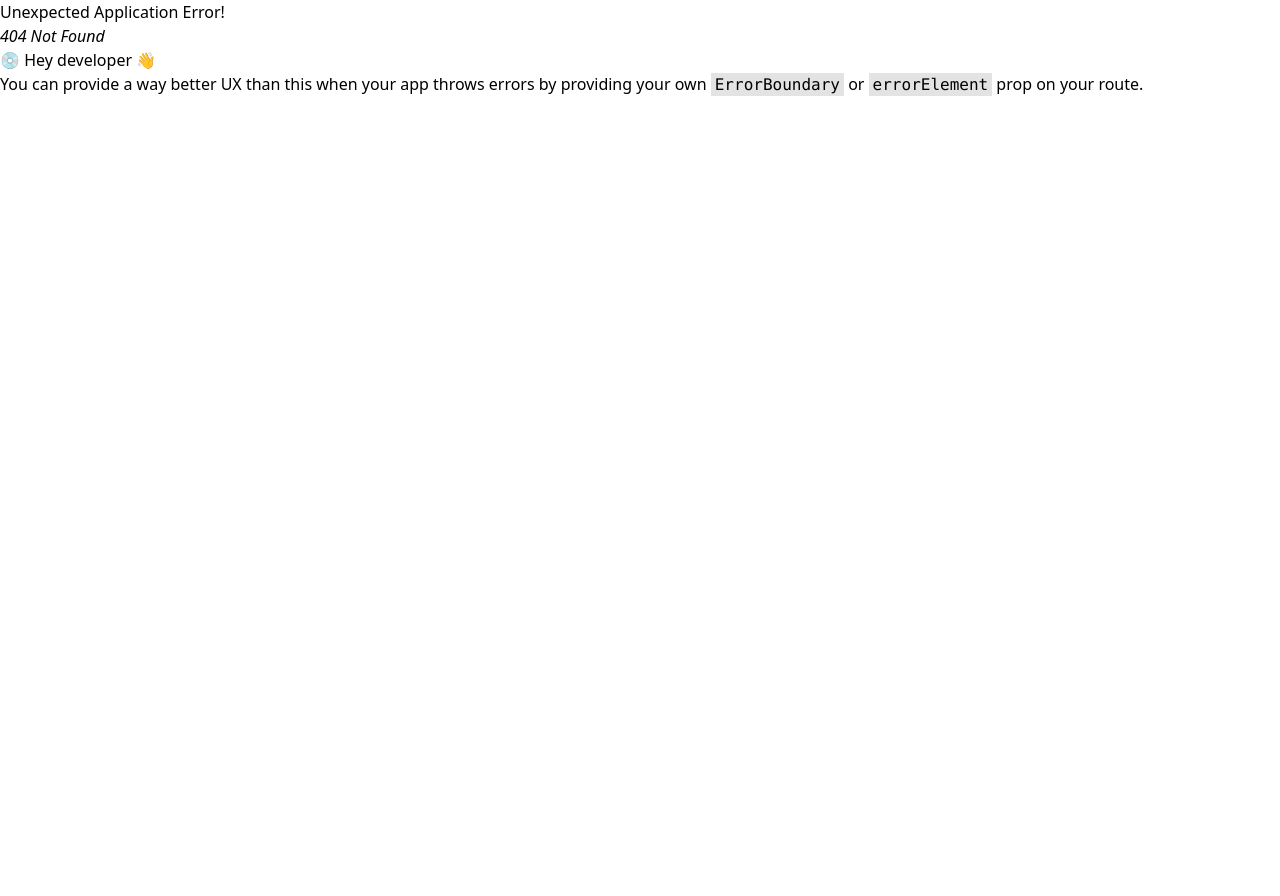
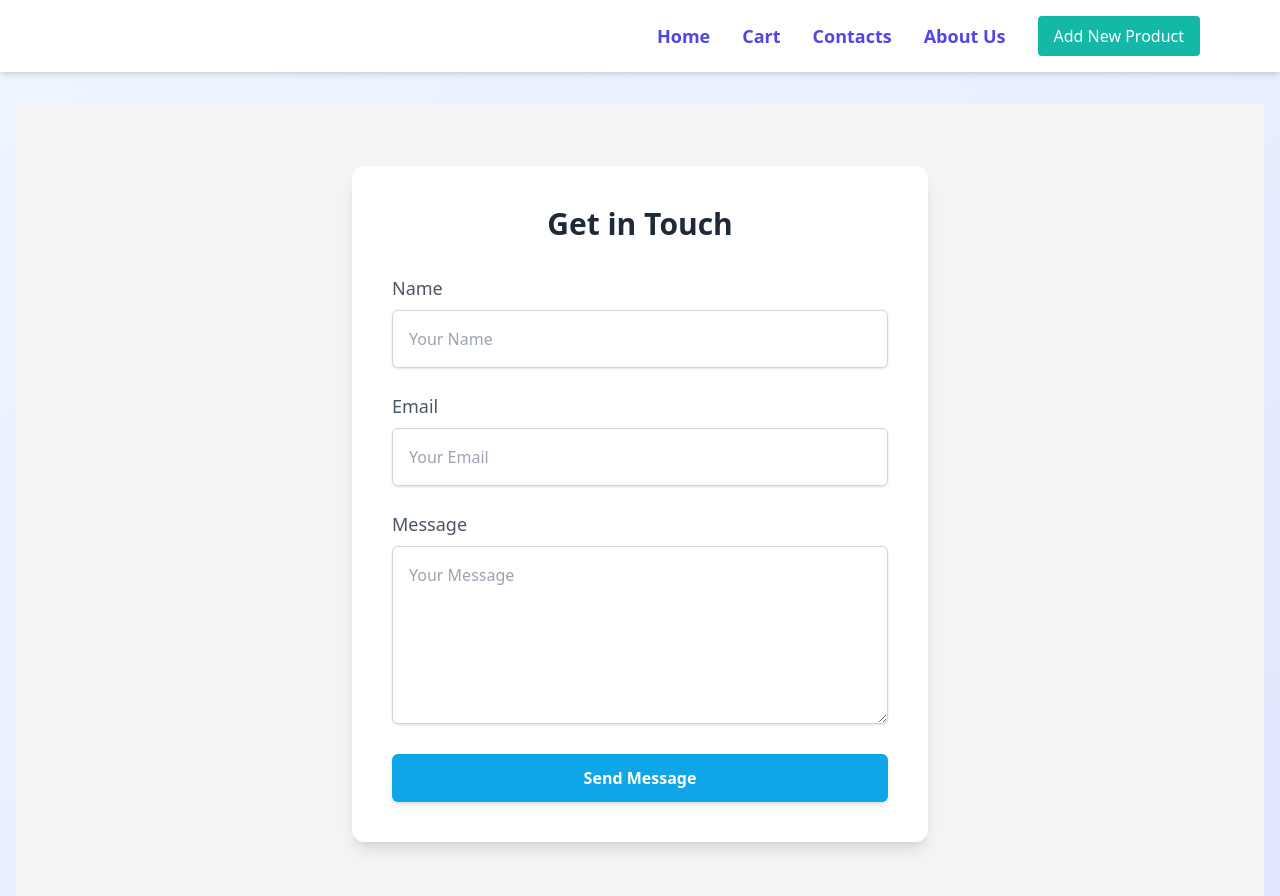
Before and after one commit to dipsankadariya/MERN-Ecommerce-Website, a React (Vite) app in the folder frontend/: page /contacts in a window 1280 px wide. Before the commit this address had no page. Shown: the top 896 px of the page. Before the commit the page ends 800 px from the top, so only its background shows below. Built offline with nearby package versions, Linux system fonts and the light colour scheme.

Commit message:
added  new components

```diff
--- /dev/null
+++ b/frontend/src/Components/About.jsx
@@ -0,0 +1,33 @@
+import React from 'react';
+
+function About() {
+  return (
+    <main className='bg-gradient-to-b from-green-100 to-white min-h-screen py-12'>
+      <div className='container mx-auto px-6'>
+        <div className='bg-white shadow-lg rounded-lg p-10 border border-gray-200'>
+          <h1 className='text-4xl font-extrabold text-gray-800 mb-6'>About NepalMart</h1>
+          <p className='text-lg text-gray-700 mb-4'>
+            Welcome to NepalMart, your one-stop destination for all your shopping needs!
+          </p>
+          <p className='text-lg text-gray-700 mb-4'>
+            At NepalMart, we believe in bringing the best of Nepal right to your doorstep. Our mission
+            is to provide a diverse range of high-quality products that celebrate the rich culture,
+            craftsmanship, and natural beauty of our country.
+          </p>
+          <p className='text-lg text-gray-700 mb-4'>
+            From traditional handicrafts to modern electronics, we curate products that cater to
+            every taste and budget. Our commitment to exceptional customer service ensures a
+            seamless shopping experience, whether you're browsing online or visiting our store.
+          </p>
+          <p className='text-lg text-gray-700 mb-4'>
+            Join us as we embark on a journey to promote local artisans and businesses, while also
+            making it easy for you to shop for the best products Nepal has to offer. Experience
+            convenience, quality, and a touch of Nepali heritage with NepalMart!
+          </p>
+        </div>
+      </div>
+    </main>
+  );
+}
+
+export default About;
--- /dev/null
+++ b/frontend/src/Components/Contact.jsx
@@ -0,0 +1,77 @@
+import React from 'react';
+
+function Contact() {
+  const onSubmit = async (event) => {
+    event.preventDefault();
+    const formData = new FormData(event.target);
+
+    formData.append("access_key", "55509243-c457-4fa7-bdfc-b403fa6a81e0");
+
+    const object = Object.fromEntries(formData);
+    const json = JSON.stringify(object);
+
+    const res = await fetch("https://api.web3forms.com/submit", {
+      method: "POST",
+      headers: {
+        "Content-Type": "application/json",
+        Accept: "application/json"
+      },
+      body: json
+    }).then((res) => res.json());
+
+    if (res.success) {
+      console.log("Success", res);
+    }
+  };
+
+  return (
+    <div className='min-h-screen bg-gray-100 flex items-center justify-center'>
+      <div className='w-full max-w-xl p-10 bg-white shadow-lg rounded-xl'>
+        <h2 className='text-3xl font-bold mb-8 text-gray-800 text-center'>Get in Touch</h2>
+        <form onSubmit={onSubmit} className='space-y-6'>
+          <div>
+            <label className='block mb-2 text-lg font-medium text-gray-600' htmlFor='name'>Name</label>
+            <input
+              type='text'
+              name='name'
+              id='name'
+              placeholder='Your Name'
+              className='w-full border border-gray-300 p-4 rounded-md shadow focus:outline-none focus:ring-2 focus:ring-sky-400 transition duration-200'
+              required
+            />
+          </div>
+          <div>
+            <label className='block mb-2 text-lg font-medium text-gray-600' htmlFor='email'>Email</label>
+            <input
+              type='email'
+              name='email'
+              id='email'
+              placeholder='Your Email'
+              className='w-full border border-gray-300 p-4 rounded-md shadow focus:outline-none focus:ring-2 focus:ring-sky-400 transition duration-200'
+              required
+            />
+          </div>
+          <div>
+            <label className='block mb-2 text-lg font-medium text-gray-600' htmlFor='message'>Message</label>
+            <textarea
+              name='message'
+              id='message'
+              placeholder='Your Message'
+              className='w-full border border-gray-300 p-4 rounded-md shadow focus:outline-none focus:ring-2 focus:ring-sky-400 transition duration-200'
+              rows='6'
+              required
+            ></textarea>
+          </div>
+          <button
+            type='submit'
+            className='w-full bg-sky-500 text-white font-semibold p-3 rounded-md shadow-md hover:bg-sky-600 transition duration-300'
+          >
+            Send Message
+          </button>
+        </form>
+      </div>
+    </div>
+  );
+}
+
+export default Contact;
--- a/frontend/src/Components/Home.jsx
+++ b/frontend/src/Components/Home.jsx
@@ -47,7 +47,7 @@ function Home() {
     }
   };
 
- const filteredProducts = products.filter(product=>
+  const filteredProducts = products.filter(product =>
     product.name.toLowerCase().includes(searchQuery.toLowerCase())
   );
 
@@ -63,7 +63,7 @@ function Home() {
             type='text'
             placeholder='Search Products'
             value={searchQuery}
-            onChange={(e)=>setSearchQuery(e.target.value)}
+            onChange={(e) => setSearchQuery(e.target.value)}
             className='w-full p-3 border border-gray-300 rounded-lg'
           ></input>
         </div>
@@ -80,9 +80,10 @@ function Home() {
                   src={product.image}
                   alt={product.name}
                 />
-                <div className="absolute top-0 right-0 bg-indigo-600 text-white px-3 py-1 m-2 rounded-full text-sm font-semibold">
+                {/* Remove the New badge */}
+                {/* <div className="absolute top-0 right-0 bg-indigo-600 text-white px-3 py-1 m-2 rounded-full text-sm font-semibold">
                   New
-                </div>
+                </div> */}
               </div>
               <div className="p-6">
                 <h2 className="text-xl font-bold text-gray-800 mb-2">
--- a/frontend/src/Components/Navigation.jsx
+++ b/frontend/src/Components/Navigation.jsx
@@ -28,10 +28,33 @@ function Navigation() {
                 </Link>
 
               </li>
+
+              <li>
+                <Link
+                  to="/contacts"
+                  className="text-indigo-600 hover:text-indigo-800 text-lg font-semibold transition duration-300"
+                >
+                  Contacts
+                </Link>
+
+              </li>
+
+              <li>
+                <Link
+                  to="/about"
+                  className="text-indigo-600 hover:text-indigo-800 text-lg font-semibold transition duration-300"
+                >
+                  About Us
+                </Link>
+
+              </li>
+
+
+
               <li>
                 <Link to="/addproduct">
                   <button className="bg-[#14b8a6] text-white py-2 px-4 rounded transition duration-300 hover:bg-[#3A80D2]">
-                    Add New Product
+                    Add  New Product
                   </button>
                 </Link>
               </li>
```
Also changed, not shown: frontend/src/App.jsx (+10 -0 lines). Lines whose indentation alone changed are shown as unchanged.
